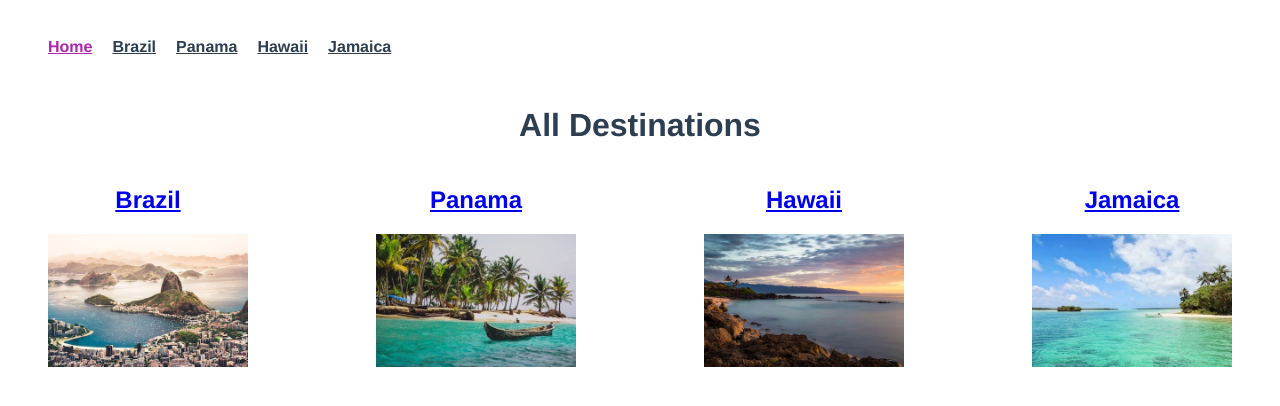
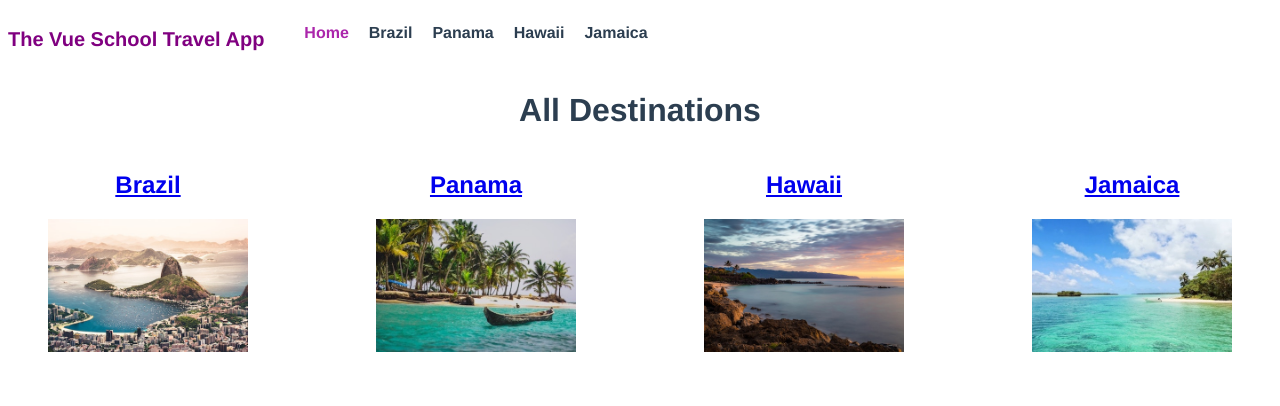
Before and after one commit to nguyenthevinh1997/vue-learning-project, a Vue app in the folder vue-travel-app/: page /#/ in a window 1280 px wide. Shown: the top 406 px of the page. Built offline with nearby package versions, Linux system fonts and the light colour scheme.

Commit message:
How to rerender components when vue router params changes

```diff
--- a/vue-travel-app/src/App.vue
+++ b/vue-travel-app/src/App.vue
@@ -1,7 +1,7 @@
 <template>
   <div id="app">
     <TheNavigation></TheNavigation>
-    <router-view />
+    <router-view :key="$route.path" />
   </div>
 </template>
 <script>
--- a/vue-travel-app/src/components/TheNavigation.vue
+++ b/vue-travel-app/src/components/TheNavigation.vue
@@ -1,27 +1,61 @@
 <template>
   <nav id="nav">
-    <router-link to="/">Home</router-link>
-    <router-link to="/brazil">Brazil</router-link>
-    <router-link to="/panama">Panama</router-link>
-    <router-link to="/hawaii">Hawaii</router-link>
-    <router-link to="/jamaica">Jamaica</router-link>
+    <p class="logo">The Vue School Travel App</p>
+    <ul class="nav-links">
+      <li class="links">
+        <router-link to="/">Home</router-link>
+      </li>
+      <li v-for="destination in destinations" :key="destination.name" class="links">
+        <router-link
+          :to="{
+          name: 'DestinationDetails',
+          params: {id:destination.id}
+        }"
+        >{{destination.name}}</router-link>
+      </li>
+    </ul>
   </nav>
 </template>
+
+<script>
+import store from "@/store";
+export default {
+  data() {
+    return {
+      destinationId: this.$route.params.id,
+      destinations: store.destinations
+    };
+  }
+};
+</script>
 
 <style scoped>
 #nav {
   display: flex;
-  align-items: center;
-  padding: 30px;
 }
 
 #nav a {
+  color: #2c3e50;
+  text-decoration: none;
   font-weight: bold;
-  color: #2c3e50;
-  padding: 0 10px;
 }
 
 #nav a.vue-school-active-class {
   color: #ab26ab;
 }
+.nav-links {
+  display: flex;
+}
+.links {
+  padding-right: 20px;
+  list-style: none;
+}
+.links:hover {
+  text-decoration: underline;
+}
+.logo {
+  font-size: 20px;
+  color: purple;
+  font-weight: bold;
+}
 </style>
--- a/vue-travel-app/src/router/index.js
+++ b/vue-travel-app/src/router/index.js
@@ -10,39 +10,6 @@
     path: "/",
     name: "Home",
     component: Home,
-  },
-  {
-    path: "/about",
-    name: "About",
-    // route level code-splitting
-    // this generates a separate chunk (about.[hash].js) for this route
-    // which is lazy-loaded when the route is visited.
-    component: () =>
-      import(/* webpackChunkName: "about" */ "../views/About.vue"),
-  },
-  {
-    path: "/brazil",
-    name: "Brazil",
-    component: () =>
-      import(/* webpackChunkName: "brazil" */ "../views/Brazil.vue"),
-  },
-  {
-    path: "/hawaii",
-    name: "Hawaii",
-    component: () =>
-      import(/* webpackChunkName: "hawaii" */ "../views/Hawaii.vue"),
-  },
-  {
-    path: "/panama",
-    name: "Panama",
-    component: () =>
-      import(/* webpackChunkName: "panama" */ "../views/Panama.vue"),
-  },
-  {
-    path: "/jamaica",
-    name: "Jamaica",
-    component: () =>
-      import(/* webpackChunkName: "jamaica" */ "../views/Jamaica.vue"),
   },
   {
     path: "/details/:id",
--- a/vue-travel-app/src/views/Brazil.vue
+++ /dev/null
@@ -1,5 +0,0 @@
-<template>
-  <div>
-    <h2>Brazil</h2>
-  </div>
-</template>
--- a/vue-travel-app/src/views/DestinationDetails.vue
+++ b/vue-travel-app/src/views/DestinationDetails.vue
@@ -3,6 +3,7 @@
     <h1>{{destination.name}}</h1>
     <div class="destination-details">
       <img :src="require(`@/assets/${destination.image}`)" :alt="destination.name" />
+      <p>{{destination.description}}</p>
     </div>
   </section>
 </template>
--- a/vue-travel-app/src/views/Hawaii.vue
+++ /dev/null
@@ -1,5 +0,0 @@
-<template>
-  <div>
-    <h2>Hawaii</h2>
-  </div>
-</template>
--- a/vue-travel-app/src/views/Jamaica.vue
+++ /dev/null
@@ -1,5 +0,0 @@
-<template>
-  <div>
-    <h2>Jamaica</h2>
-  </div>
-</template>
--- a/vue-travel-app/src/views/Panama.vue
+++ /dev/null
@@ -1,5 +0,0 @@
-<template>
-  <div>
-    <h2>Panama</h2>
-  </div>
-</template>
```
